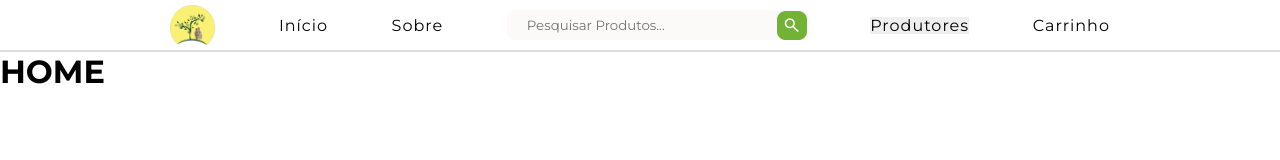
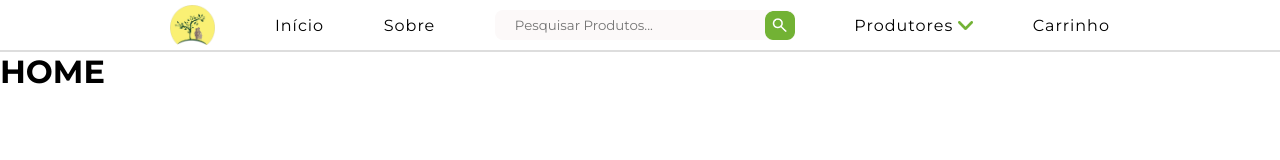
Before and after one commit to Prezotti/astral-frontend, a Next.js app: page / in a window 1280 px wide. Shown: the top 160 px of the page. Built offline with nearby package versions, Linux system fonts and the light colour scheme.

Commit message:
:art: header feito
falta fazer a animaçõ de dropdown do menu de produtores

```diff
--- a/src/components/Header.tsx
+++ b/src/components/Header.tsx
@@ -4,17 +4,40 @@ import { SearchBar } from './SearchBar'
 
 export function Header() {
 
+    const abrirMenuProdutores = () => {
+        const menuProdutores = document.querySelector(`.${styles.menuProdutores}`) as HTMLDivElement
+        menuProdutores.style.display = "flex"
+    }
+
+    const fecharMenuProdutores = () => {
+        const menuProdutores = document.querySelector(`.${styles.menuProdutores}`) as HTMLDivElement
+        menuProdutores.style.display = "none"
+    }
+
+    const ativaFiltroProdutor = (evento: React.MouseEvent<HTMLDivElement>) => {
+        evento.currentTarget.classList.toggle(styles.ativo)
+        //todo: adicionar filtro
+    }
+
+
+
+    const produtores = [ "Vanildo", "João", "Maria", "José", "ASdmiosajiod" ]
 
     return (
         <header className={styles.headerContainer}>
-            <div className={styles.headerContent}>
+            <div className={styles.headerConteudo}>
                 <img src="/icone-astral.png" alt="Astral logo" />
-                <a className={styles.active} href="/">Início</a>
+                <a href="/">Início</a>
                 <a href="/sobre">Sobre</a>
                 <SearchBar />
-                <select>
-                    <option>Produtores</option>
-                </select>
+                <section onMouseEnter={abrirMenuProdutores} onMouseLeave={fecharMenuProdutores} className={styles.selectProdutores}>
+                    <p>Produtores</p>
+                    <section className={styles.menuProdutores}>
+                        {produtores.map(produtor => {
+                            return <div onClick={ativaFiltroProdutor}>{produtor}</div>
+                        })}
+                    </section>
+                </section>
                 <a href="/carrinho">Carrinho</a>
             </div>
         </header>
--- a/src/styles/components/Header.module.css
+++ b/src/styles/components/Header.module.css
@@ -8,16 +8,16 @@
     justify-content: center;
 }
 
-.headerContent{
+.headerConteudo{
+    display: flex;
     padding: 0;
     border: 0;
     width: 940px;
-    display: flex;
     align-items: center;
     justify-content: space-between;
 }
 
-.headerContent img{
+.headerConteudo img{
     margin: 0;
     padding: 0;
     border: 0;
@@ -25,7 +25,7 @@
     height: 40px;
 }
 
-.headerContent a{
+.headerConteudo a{
     color: #000;
     text-decoration: none;
     font-size: 1rem;
@@ -44,22 +44,57 @@
     transition: all .3s ease-in;
 }
 
-.headerContent a:hover {
+.headerConteudo a:hover {
     transition: all .3s ease-out;
     box-shadow:  0 -1px 0 0 white inset, 0 -2px 0 0 black inset ;
 }
 
-.headerContent a::selection {
+.headerConteudo a::selection {
     color: white; background: black;
     text-shadow: none;
 }
 
-.headerContent select{
+.selectProdutores{
     border: none;
     font-size: 1rem;
     font-weight: 400;
     letter-spacing: 1px;
     color: #000;
-    transition: all .3s ease-in;
-    -webkit-appearance: none;
+    padding-right: 20px;
+    background: url("../../../public/setinha-verde.png") no-repeat right #fff;
+    background-size: 15px;
+    position: relative;
+    display: flex;
 }
+
+.menuProdutores{
+    position: absolute;
+    background-color: #fff;
+    top: 100%;
+    left: -20%;
+    display: none;
+    flex-direction: column;
+    align-items: center;
+    justify-content: center;
+    width: 140%;
+}
+
+.menuProdutores div{
+    width: 100%;
+    background-color: #fff;
+    border: 1px solid #72B234;
+    border-top: none;
+    padding: 10px;
+    letter-spacing: normal;
+    font-size: 0.8rem;
+    text-align: center;
+
+}
+
+.menuProdutores div:hover{
+    background-color: #72B23433;
+}
+
+.ativo{
+    background-color: #72B23433;
+}
```
Also changed, not shown: public/setinha-verde.png (added).
